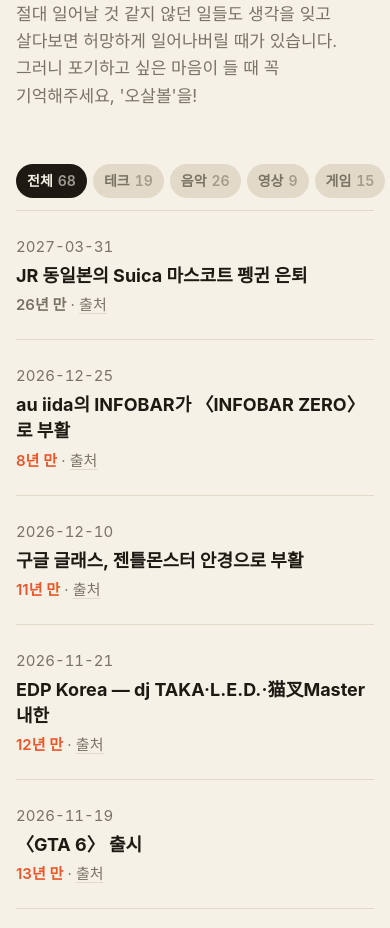
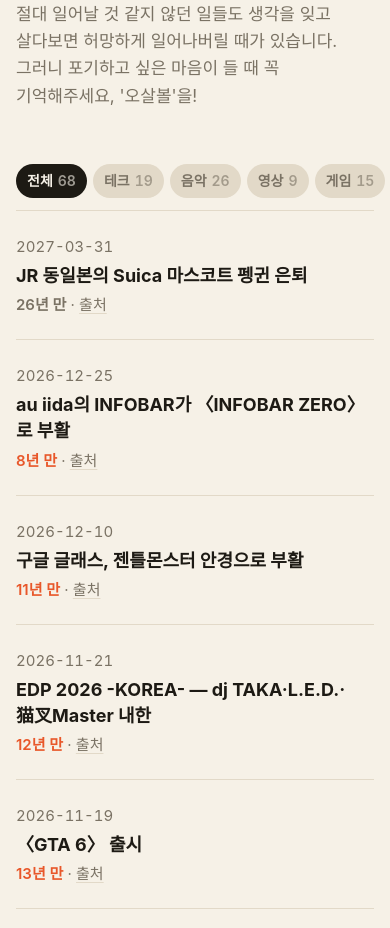
Before and after one commit to LPFchan/osalbol, a plain HTML site: page public/index.html in a window 390 px wide. Shown: the part 118-1046 px from the top of the page. Drawn offline with Linux system fonts and the light colour scheme; a web font is replaced by a local one.

Commit message:
Use the official EDP 2026 -KOREA- name
timestamp: 2026-11-19 00-31-57 KST
changes:
- rename EDP Korea to EDP 2026 -KOREA- in the 2026-11-21 entry
rationale:
- requested via the operator; matches the event's official name
checks:
- operator reviewed the mobile screenshot

project: osalbol
agent: claude-code
role: worker
commit: LOG-20261119-003157-decode

```diff
--- a/public/index.html
+++ b/public/index.html
@@ -168,7 +168,7 @@
     <li data-tags="음악 게임 서브컬쳐" data-added="2026-11-18T18:10">
       <time datetime="2026-11-21">2026-11-21</time>
       <div>
-        <h2>EDP Korea — dj TAKA·L.E.D.·猫叉Master 내한</h2>
+        <h2>EDP 2026 -KOREA- — dj TAKA·L.E.D.·猫叉Master 내한</h2>
         <p><span class="wait">12년 만</span> · <a href="https://xn--li5buvo0smwa.kr/archives/188700">출처</a></p>
       </div>
     </li>
```
